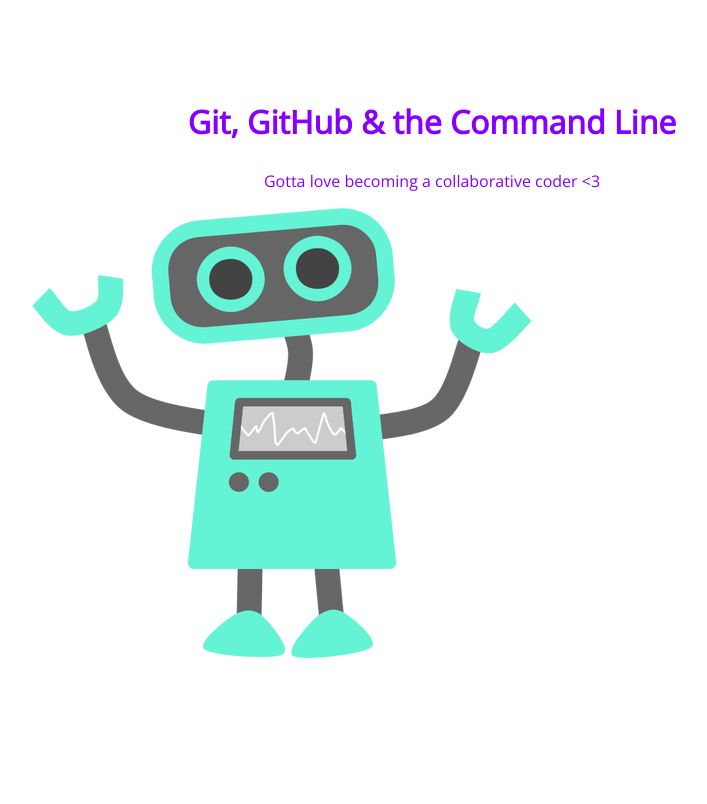
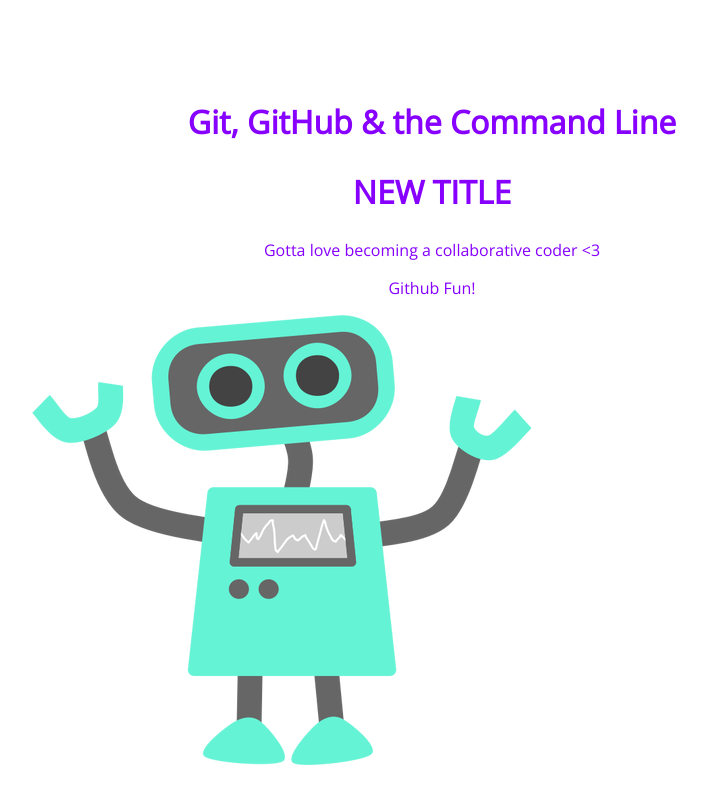
Before and after one commit to dustin-longenecker/105-project, a plain HTML site: page index.html in a window 1280 px wide. Shown: the whole page, without its empty margins (208-915 px from the left). Drawn offline with nearby package versions, Linux system fonts and the light colour scheme.

Commit message:
test branch commit

```diff
--- a/index.html
+++ b/index.html
@@ -9,7 +9,9 @@
 <body>
 	<section>
 		<h1>Git, GitHub & the Command Line</h1>
+		<h1>NEW TITLE</h1>
 		<p>Gotta love becoming a collaborative coder <3</p>
+		<p>Github Fun!</p>
 		<img src="img/happy-blue-robot.png">
 	</section>
 </body>
```
